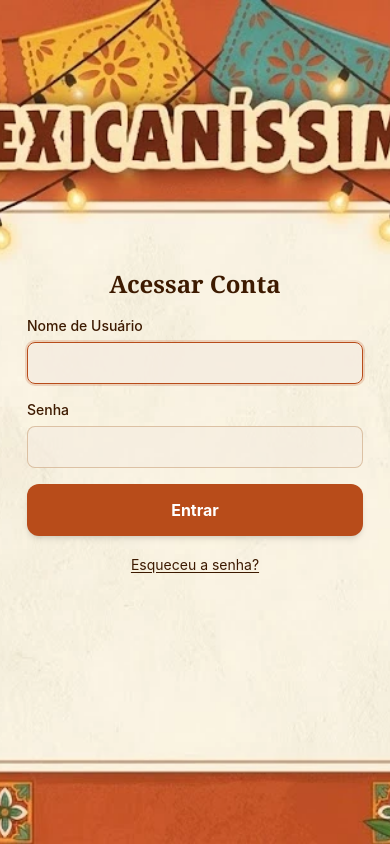
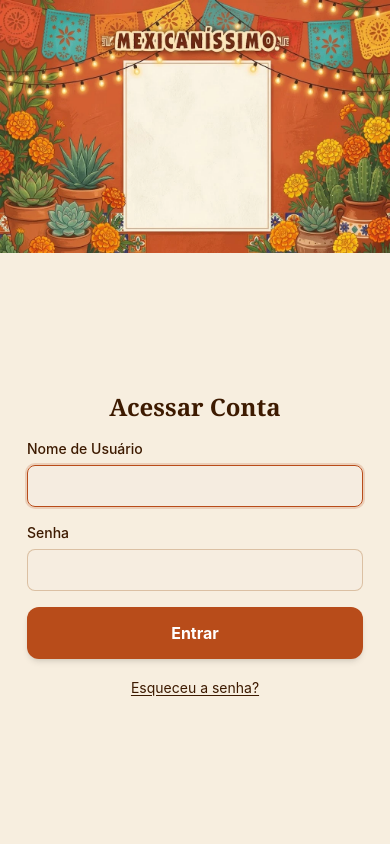
Before and after one commit to leomissio72-cpu/SISTEMA-GESTAO-RESTAURANTE, a React (Vite) app: page / in a window 390 px wide. Built offline with nearby package versions, Linux system fonts and the light colour scheme.

Commit message:
Login no celular: mostra a imagem inteira sem cortar as laterais
Co-Authored-By: Claude Opus 5.5 <noreply@anthropic.com>
Claude-Session: https://claude.ai/code/session_01Y86q1vRYCeoVitRGQTXte1

```diff
--- a/src/components/LoginModal.tsx
+++ b/src/components/LoginModal.tsx
@@ -75,7 +75,7 @@ export const LoginModal: React.FC<LoginModalProps> = ({ isOpen, onSuccess, onClo
       <div className="login-futuro pointer-events-none fixed inset-0" aria-hidden="true" />
 
       {/* Container transparente centralizado sobre o quadro bege da imagem de fundo */}
-      <div className="relative my-auto box-border w-full max-w-sm px-6 py-6 sm:px-8">
+      <div className="relative my-auto box-border w-full pt-[calc(65vw+1rem)] [@media(min-aspect-ratio:1024/664)]:pt-6 max-w-sm px-6 pb-6 sm:px-8">
 
         {errorMsg && <div className="mb-4 rounded-lg border border-[#fecaca] bg-[#fef2f2]/90 p-3 text-xs font-semibold text-[#991b1b]" role="alert">{errorMsg}</div>}
         {infoMsg && <div className="mb-4 rounded-lg border border-[#cfe0ff] bg-[#f1f6ff]/90 p-3 text-xs font-semibold text-[#315bc5]" role="status">{infoMsg}</div>}
--- a/src/index.css
+++ b/src/index.css
@@ -411,8 +411,9 @@ html.theme-dark .leaflet-bar a { background: #17243a !important; color: #e5edf8
 
 /* Fundo da tela de login: Mexicaníssimo */
 .login-futuro {
-  background: #b84c1a url('/login-bg.webp') center center / cover no-repeat;
+  /* Celular (retrato): imagem inteira no topo, sem cortar as laterais */
+  background: #f7eedf url('/login-bg.webp') center top / 100% auto no-repeat;
 }
-@media (min-width: 768px) {
-  .login-futuro { background-image: url('/login-bg.webp'); background-position: center center; background-size: cover; }
+@media (min-aspect-ratio: 1024/664) {
+  .login-futuro { background: #b84c1a url('/login-bg.webp') center center / cover no-repeat; }
 }
```
